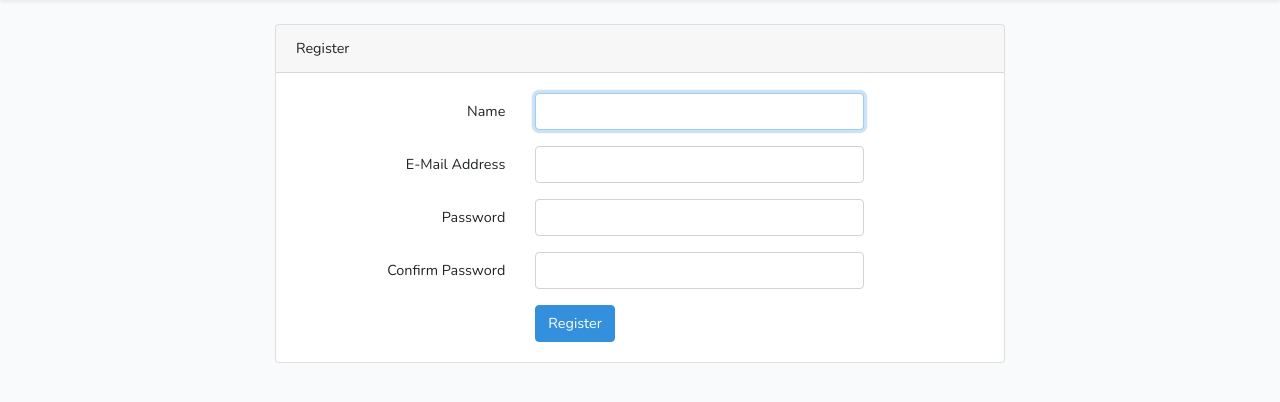
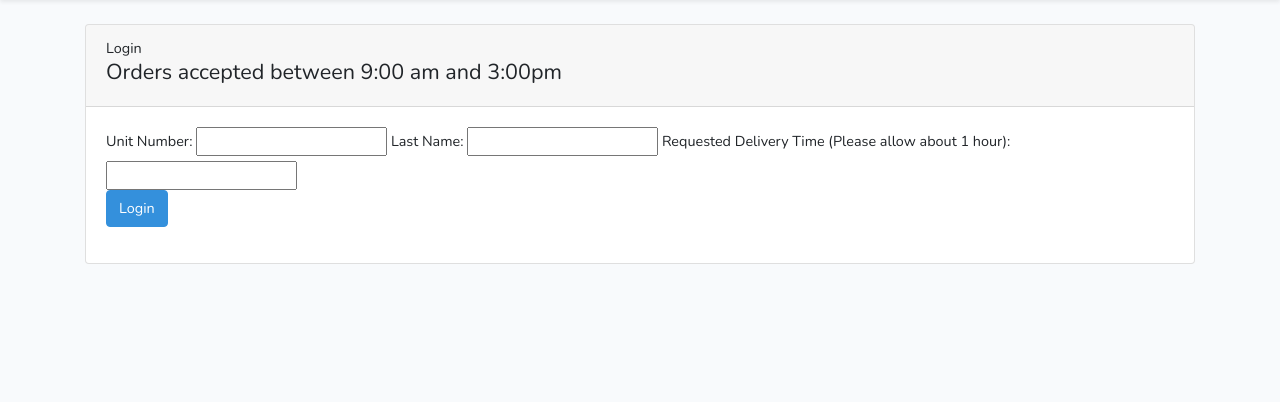
Before and after one commit to rjmchi/palapamenu, a Laravel app: page /register in a window 1280 px wide. Shown: the part 55-457 px from the top of the page. Run offline with Laravel 8, Linux system fonts and the light colour scheme; parts of the project's set-up code (start-up, migrations or seed data) failed here and were passed over; some libraries are stand-ins or nearby versions.

Commit message:
Register Unit Middleware

```diff
--- /dev/null
+++ b/app/Http/Controllers/RegisterController.php
@@ -0,0 +1,29 @@
+<?php
+
+namespace App\Http\Controllers;
+
+use App\Http\Requests\RegisterUnit;
+use App\Order;
+
+class RegisterController extends Controller
+{
+ public function index() {
+        return (view('auth.login'));
+    }
+
+    public function register(RegisterUnit $request) {
+        $validated = $request->validated();
+
+        session(['unit' => $request->input('unit')]);
+        session(['name' => $request->input('name')]);
+        $order = new Order;
+        $order->apt = session('unit');
+        $order->name = session('name');
+        $order->delivery_time = $request->input('time');
+        $order->save();
+
+        session(['orderid'=> $order->id]);
+
+        return redirect('/');
+    }
+}
--- a/app/Http/Kernel.php
+++ b/app/Http/Kernel.php
@@ -64,5 +64,6 @@ class Kernel extends HttpKernel
         'signed' => \Illuminate\Routing\Middleware\ValidateSignature::class,
         'throttle' => \Illuminate\Routing\Middleware\ThrottleRequests::class,
         'verified' => \Illuminate\Auth\Middleware\EnsureEmailIsVerified::class,
+        'register' => \App\Http\Middleware\RegisterMiddleware::class,
     ];
 }
--- a/resources/views/auth/login.blade.php
+++ b/resources/views/auth/login.blade.php
@@ -2,72 +2,41 @@
 
 @section('content')
 <div class="container">
-    <div class="row justify-content-center">
-        <div class="col-md-8">
+    @if ($flash=session('message'))
+        <div class="alert alert-success" role="alert">{{$flash}}</div>
+    @endif
             <div class="card">
-                <div class="card-header">{{ __('Login') }}</div>
+                <div class="card-header">{{ __('Login') }}
+                    <h4>{{__('Orders accepted between 9:00 am and 3:00pm')}}</h4>
+</div>
 
                 <div class="card-body">
-                    <form method="POST" action="{{ route('login') }}">
+                    <form method="POST" action="{{ route('register') }}">
                         @csrf
+                        <label for="unit">{{__('Unit Number')}}:</label>
+                        <input type="input" name="unit" value="{{old('unit')}}">
+                        <label for="name">{{__('Last Name')}}:</label>
+                        <input type="input" name="name" value="{{old('name')}}">
+                        <label for="time">{{__('Requested Delivery Time (Please allow about 1 hour)')}}: </label>
+                        <input type="text" name="time" value="{{old('time')}}">
 
-                        <div class="form-group row">
-                            <label for="email" class="col-md-4 col-form-label text-md-right">{{ __('E-Mail Address') }}</label>
-
-                            <div class="col-md-6">
-                                <input id="email" type="email" class="form-control @error('email') is-invalid @enderror" name="email" value="{{ old('email') }}" required autocomplete="email" autofocus>
-
-                                @error('email')
-                                    <span class="invalid-feedback" role="alert">
-                                        <strong>{{ $message }}</strong>
-                                    </span>
-                                @enderror
-                            </div>
-                        </div>
-
-                        <div class="form-group row">
-                            <label for="password" class="col-md-4 col-form-label text-md-right">{{ __('Password') }}</label>
-
-                            <div class="col-md-6">
-                                <input id="password" type="password" class="form-control @error('password') is-invalid @enderror" name="password" required autocomplete="current-password">
-
-                                @error('password')
-                                    <span class="invalid-feedback" role="alert">
-                                        <strong>{{ $message }}</strong>
-                                    </span>
-                                @enderror
-                            </div>
-                        </div>
-
-                        <div class="form-group row">
-                            <div class="col-md-6 offset-md-4">
-                                <div class="form-check">
-                                    <input class="form-check-input" type="checkbox" name="remember" id="remember" {{ old('remember') ? 'checked' : '' }}>
-
-                                    <label class="form-check-label" for="remember">
-                                        {{ __('Remember Me') }}
-                                    </label>
-                                </div>
-                            </div>
-                        </div>
-
-                        <div class="form-group row mb-0">
-                            <div class="col-md-8 offset-md-4">
+                        <div class="form-group">
                                 <button type="submit" class="btn btn-primary">
                                     {{ __('Login') }}
                                 </button>
-
-                                @if (Route::has('password.request'))
-                                    <a class="btn btn-link" href="{{ route('password.request') }}">
-                                        {{ __('Forgot Your Password?') }}
-                                    </a>
-                                @endif
-                            </div>
                         </div>
                     </form>
+
+@if ($errors->any())
+    <div class="alert alert-danger">
+        <ul>
+            @foreach ($errors->all() as $error)
+                <li>{{ $error }}</li>
+            @endforeach
+        </ul>
+    </div>
+@endif
                 </div>
             </div>
         </div>
-    </div>
-</div>
 @endsection
--- a/routes/web.php
+++ b/routes/web.php
@@ -13,10 +13,15 @@ use Illuminate\Support\Facades\Route;
 |
 */
 
-Route::get('/', function () {
-    return view('welcome');
-});
-
 Auth::routes();
 
-Route::get('/home', 'HomeController@index')->name('home');
+Route::get('/', 'HomeController@index')->name('home');
+
+Route::post('/order', "HomeController@processOrder");
+Route::get('/order/{item}/{option?}/{choice?}', "HomeController@addItemToOrder");
+
+Route::get('/sendorder', "HomeController@sendOrder");
+Route::get('/cancel/{id}', "HomeController@cancelOrder");
+
+Route::get('/register', "RegisterController@index");
+Route::post('/register', "RegisterController@register")->name('register');
```
Also changed, not shown: app/Http/Controllers/HomeController.php (+5 -2 lines), app/Http/Middleware/RegisterMiddleware.php (added, +23 -0 lines), app/Http/Requests/RegisterUnit.php (added, +39 -0 lines).
